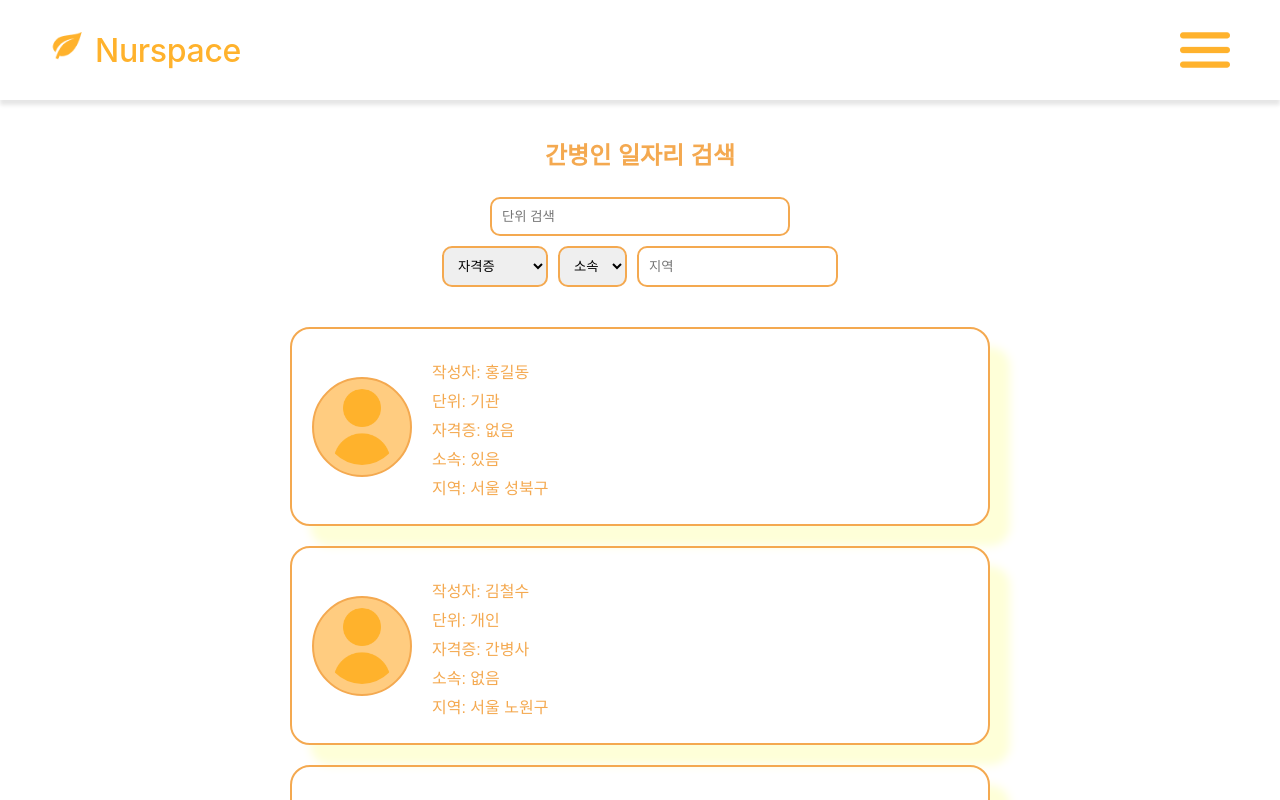
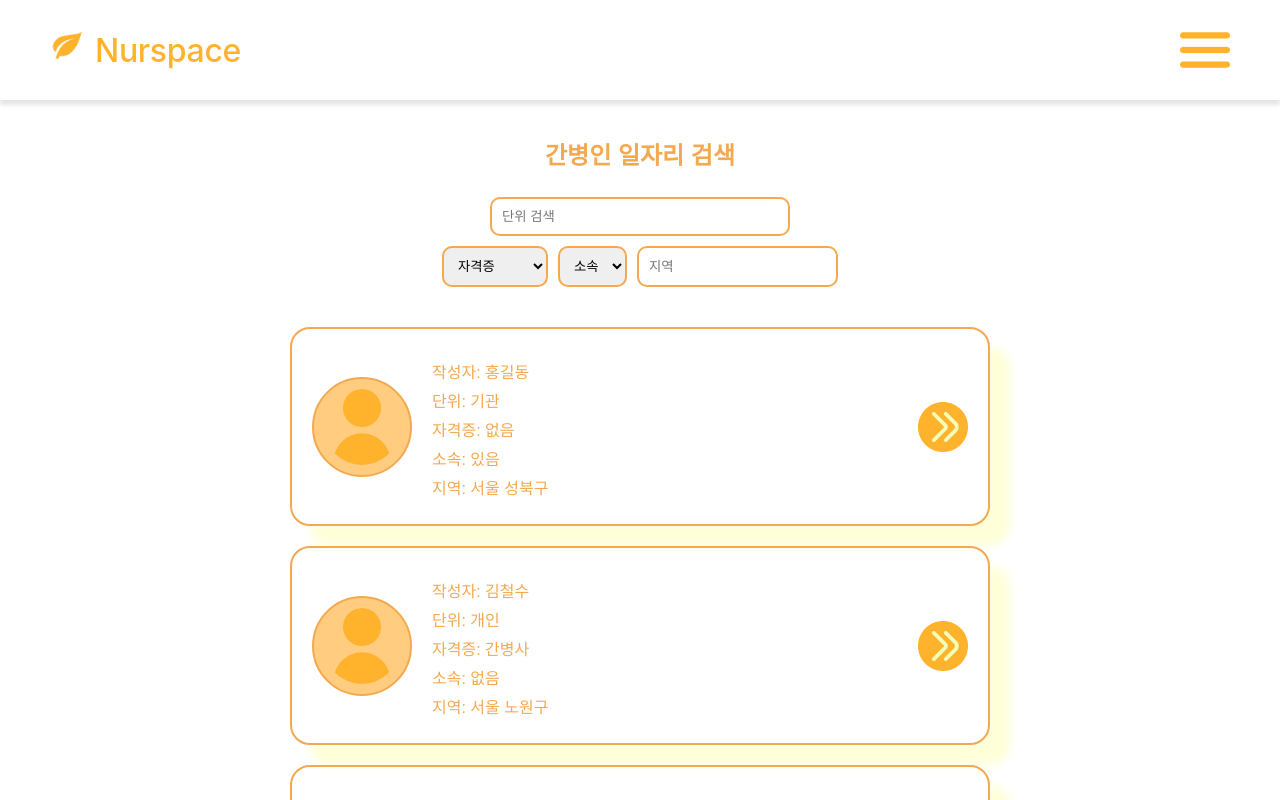
Before and after one commit to Likelion12-KNU/Narsah-FE, a React (Vite) app: page /jobSearch in a window 1280 px wide. Shown: the top 800 px of the page. Built offline with nearby package versions, Linux system fonts and the light colour scheme; data requests are answered from the project's data file.

Commit message:
Style: 호버시 linkimg 수정

```diff
--- a/src/components/JobCard.jsx
+++ b/src/components/JobCard.jsx
@@ -22,6 +22,7 @@ function JobCard({index, id, title, author, unit, license, affiliation, location
                     <p>소속: {affiliation}</p>
                     <p>지역: {location}</p>
                 </div>
+                <img className='linkImg' src={linkImg} alt="link" />
             </div>
         </div>
     )
--- a/src/style/JobCard.css
+++ b/src/style/JobCard.css
@@ -45,9 +45,9 @@
     margin: 5px 0;
 }
 
-.linkImg {
+/* .linkImg {
     width: 34px;
     position: absolute;
     bottom: -7%;
     right: -2%;
-}
+} */
```
